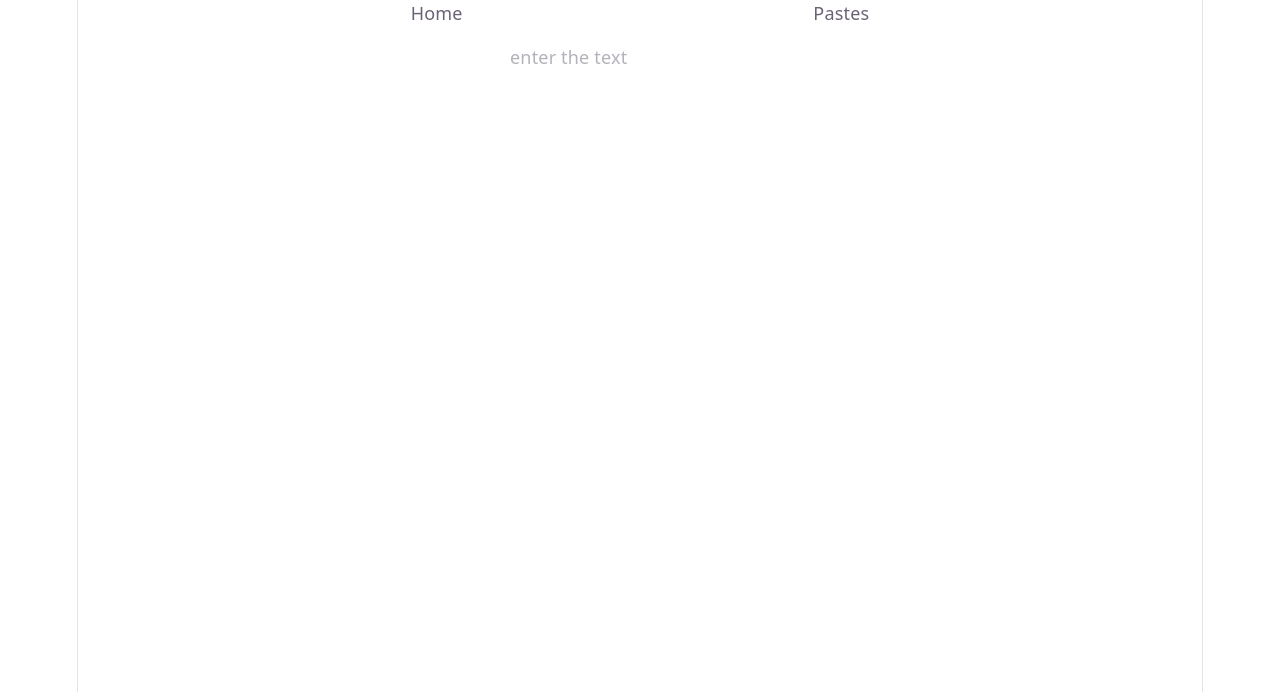
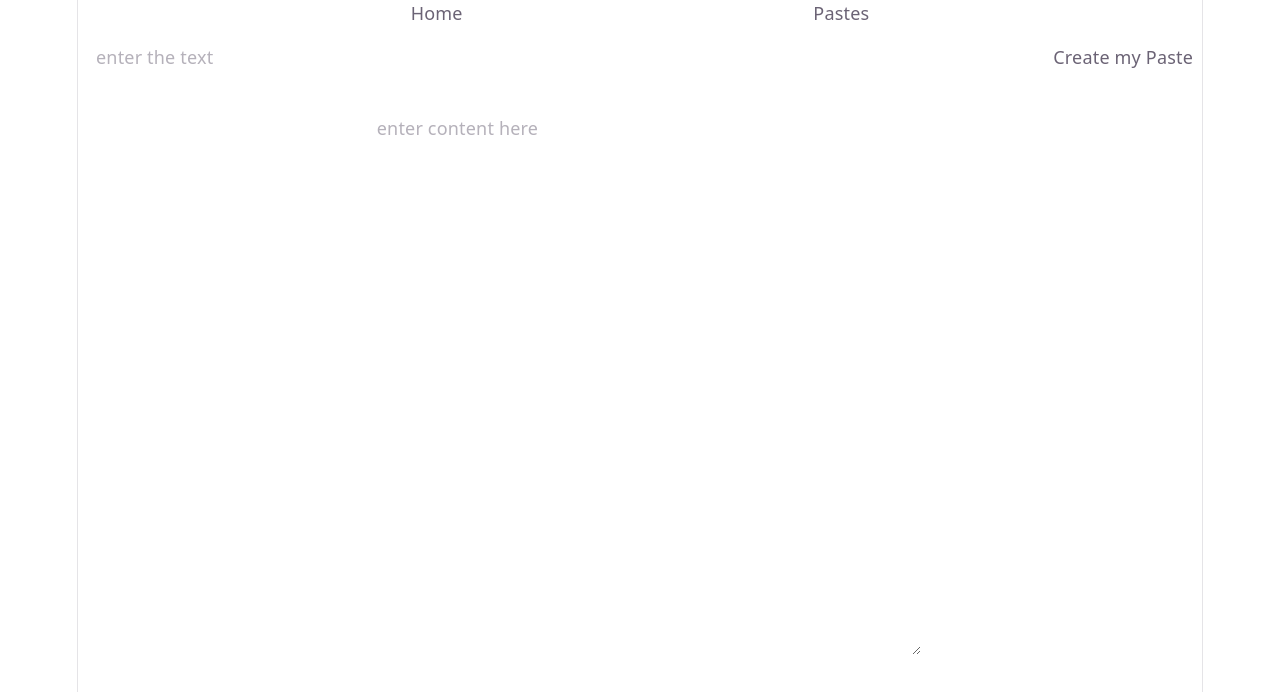
Before and after one commit to RohitSutar1823/Paste-App, a React (Vite) app: page / in a window 1280 px wide. Shown: the top 692 px of the page. Built offline with nearby package versions, Linux system fonts and the light colour scheme.

Commit message:
feat: enhance Home component layout with input fields and dynamic button text

```diff
--- a/src/components/Home.jsx
+++ b/src/components/Home.jsx
@@ -1,18 +1,37 @@
 import React from 'react'
 import { useState } from 'react'
+import { useSearchParams } from 'react-router-dom';
 
 const Home = () => {
-  const [title, setTitle] = useState('')
+  const [title, setTitle] = useState('');
+  const [value, setValue] = useState('');
+  const [searchParams, setSearchParams] = useSearchParams();
+  const pasteId = searchParams.get("pasteId");
   return (
+   <div>
+     <div className='flex flex-row gap-7 place-content-between'>
+      <input
+        className='p-2 rounded-2xl mt-2  w-[66%] pl-4'
+        type="text"
+        placeholder='enter the text'
+        value={title}
+        onChange={(e) => setTitle(e.target.value)}
+      />
+      <button className='p-2 rounded-2xl mt-2'>
+        {
+          pasteId ? "Update my button" : "Create my Paste"
+        }
+      </button>
+    </div>
     <div>
-      <input
-      className='p-2 rounded-2xl mt-2'
-      type="text"
-      placeholder='enter the text'
-      value={title}
-      onChange={(e)=>setTitle(e.target.value)}
-      />
+      <textarea
+      className='rounded-2xl mt-4 min-w-125 p-4 '
+      value={value}
+      placeholder='enter content here'
+      onChange={(e)=>setValue(e.target.value)}
+      rows={20} />
     </div>
+   </div>
   )
 }
 
```
